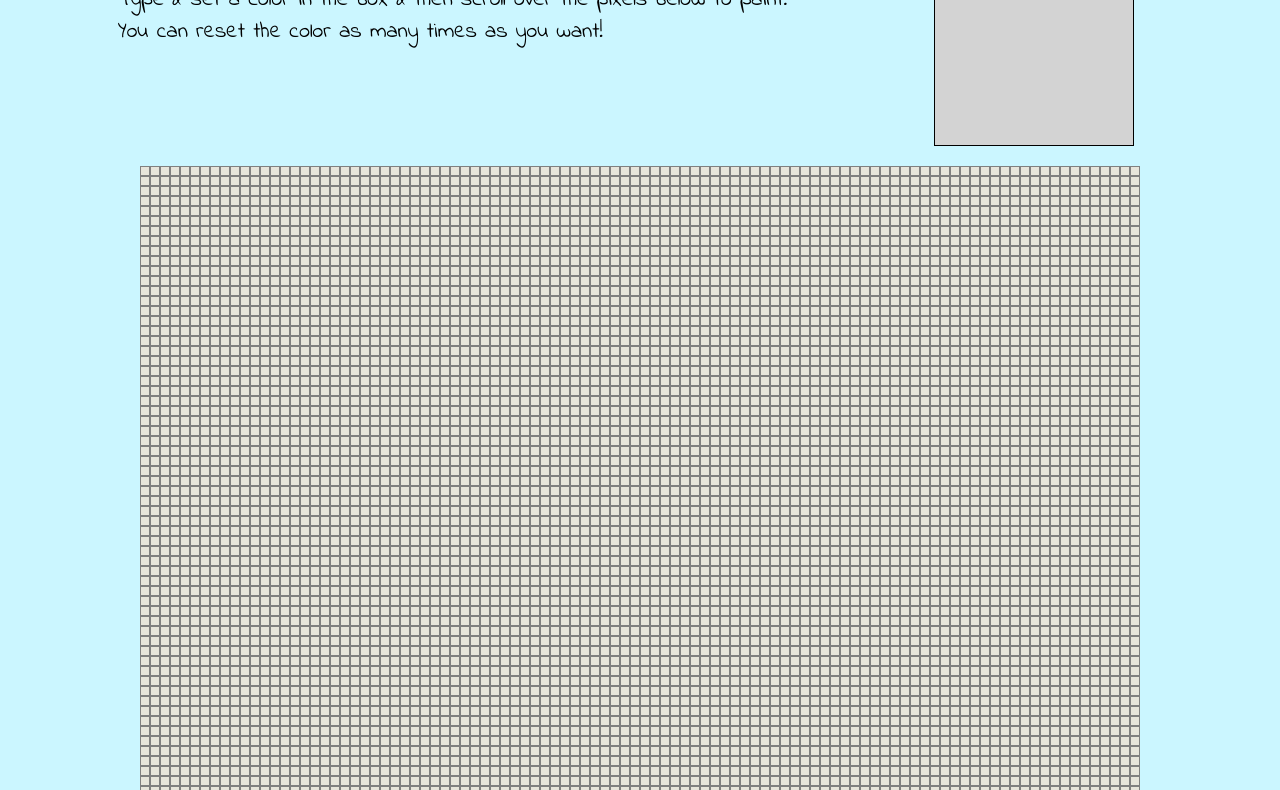
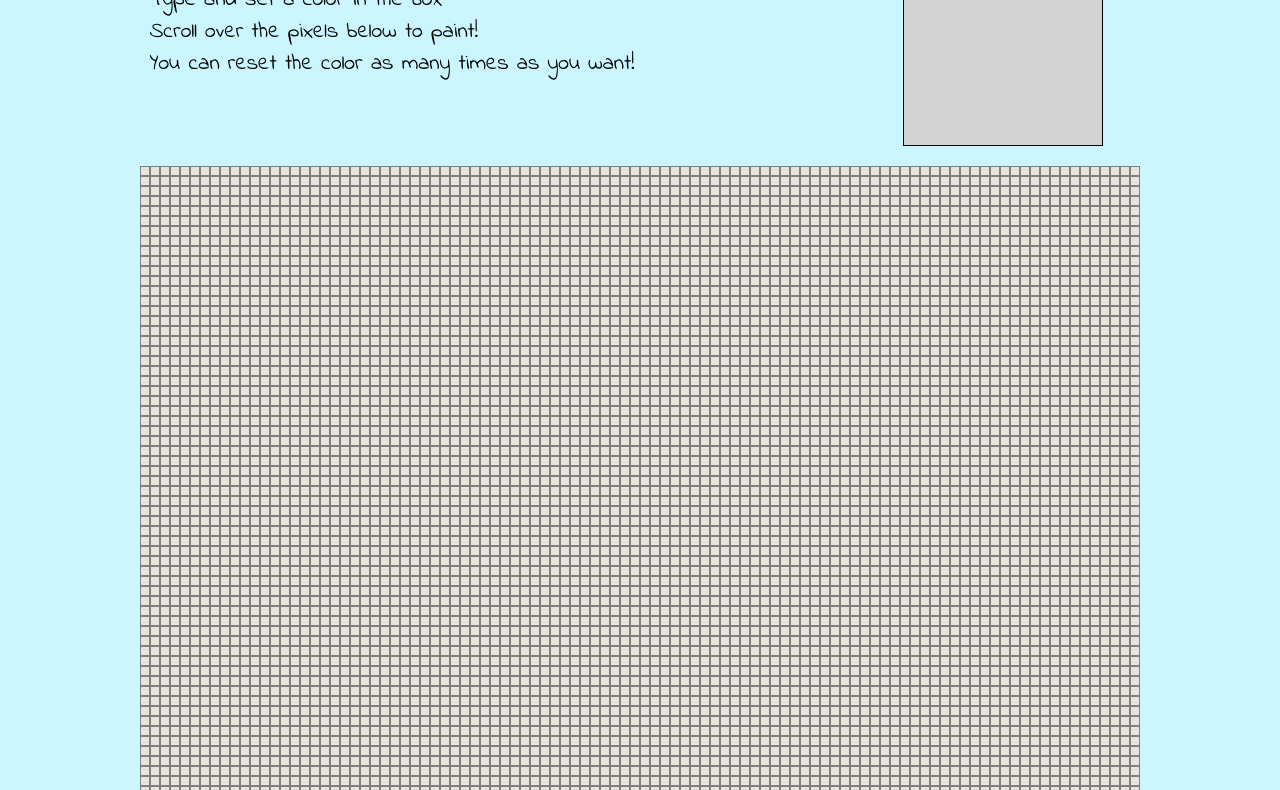
Before and after one commit to rodricksnyc/JS-PIXEL-ART, a plain HTML site: page index.html in a window 1280 px wide. Shown: the part 133-923 px from the top of the page. Drawn offline with Linux system fonts and the light colour scheme.

Commit message:
changing

```diff
--- a/index.html
+++ b/index.html
@@ -10,7 +10,8 @@
   <section class="main">
   <div class="text">
   <h1>Pixel Fun</h1>
-  <h2>Type & set a color in the box & then scroll over the pixels below to paint!
+  <h2>Type and set a color in the box
+  <br>Scroll over the pixels below to paint!
   <br>You can reset the color as many times as you want!</h2>
 </div>
 <!-- </section>
```
